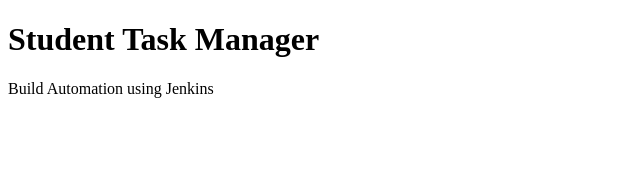
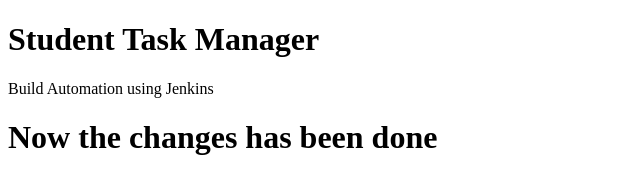
Before and after one commit to baliramhorgil98/devops-task-manager, a website: page public/index.html in a window 1280 px wide. Shown: the whole page, without its empty margins (0-640 px from the left). Drawn offline with Linux system fonts and the light colour scheme.

Commit message:
Changes has been done successfully

```diff
--- a/public/index.html
+++ b/public/index.html
@@ -8,5 +8,6 @@
 <body>
     <h1>Student Task Manager</h1>
     <p>Build Automation using Jenkins</p>
+    <h1>Now the changes has been done</h1>
 </body>
 </html>
```
